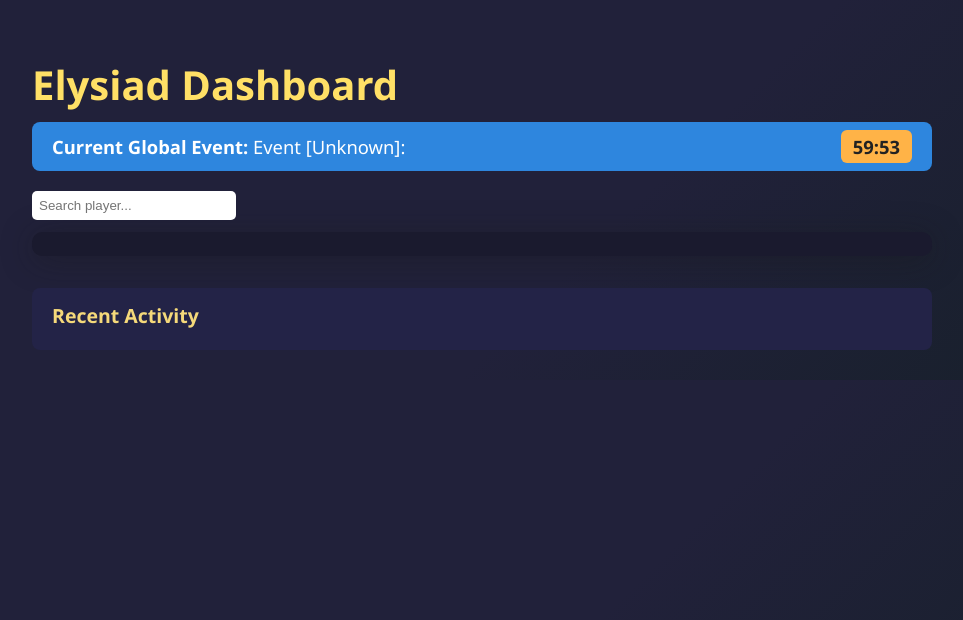
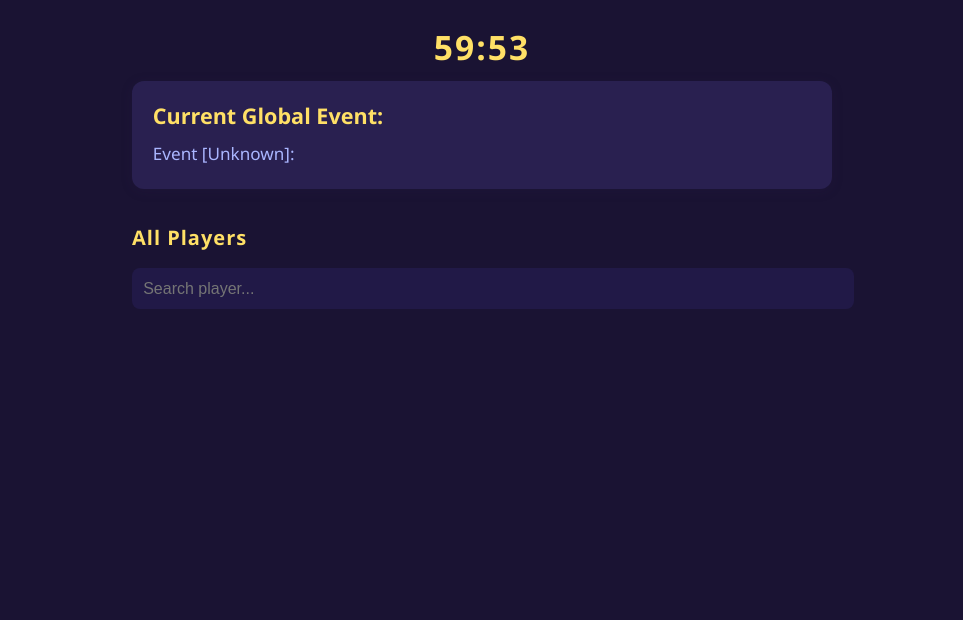
Before and after one commit to Warai777/Elysiad_Bot, a Flask app: page / in a window 1280 px wide. Shown: the top 620 px of the page, without its empty margins (158-1121 px from the left). Run offline with Flask 3, Linux system fonts and the light colour scheme.

Commit message:
Update dashboard.html

```diff
--- a/templates/dashboard.html
+++ b/templates/dashboard.html
@@ -1,109 +1,105 @@
 <!DOCTYPE html>
-<html lang="en">
+<html>
 <head>
-    <meta charset="UTF-8">
     <title>Elysiad Dashboard</title>
     <meta name="viewport" content="width=device-width, initial-scale=1">
     <style>
         body {
-            background: linear-gradient(135deg, #21213a 60%, #17202A 100%);
+            background: #1a1333;
             color: #fff;
             font-family: 'Segoe UI', Arial, sans-serif;
             margin: 0;
+            padding: 0;
         }
-        .container { max-width: 900px; margin: auto; padding: 30px 15px; }
-        h1 { font-size: 2.5rem; color: #ffe066; margin-bottom: 10px; }
-        .event-banner {
-            background: #2e86de;
-            color: #fff;
-            padding: 12px 20px;
-            margin-bottom: 20px;
-            border-radius: 8px;
-            font-size: 1.15rem;
-            display: flex; justify-content: space-between; align-items: center;
+        .container {
+            max-width: 700px;
+            margin: 0 auto;
+            padding: 1.5rem;
         }
         .timer {
-            background: #ffb347;
-            color: #222;
-            padding: 4px 12px;
-            border-radius: 6px;
+            text-align: center;
+            font-size: 2.1rem;
+            color: #ffe066;
             font-weight: bold;
+            margin-bottom: 0.7rem;
+            letter-spacing: 2px;
         }
-        .search-bar input {
-            padding: 7px;
+        .event-box {
+            background: #292050;
+            border-radius: 12px;
+            padding: 1.25rem 1.3rem 1.3rem 1.3rem;
+            margin-bottom: 2.2rem;
+            box-shadow: 0 2px 12px 0 rgba(50,30,80,0.17);
+        }
+        .event-title {
+            color: #ffe066;
+            font-weight: bold;
+            font-size: 1.35rem;
+            margin-bottom: 0.7rem;
+        }
+        .event-content {
+            color: #aab6ff;
+            font-size: 1.07rem;
+            line-height: 1.55;
+        }
+        .player-search {
+            margin: 1.1rem 0 1.3rem 0;
+            width: 100%;
+        }
+        .player-search input {
+            width: 100%;
+            padding: 0.7rem;
             border: none;
-            border-radius: 5px;
-            width: 190px;
-            margin-bottom: 12px;
-            margin-right: 6px;
+            border-radius: 8px;
+            background: #211947;
+            color: #fff;
+            font-size: 1rem;
+            margin-bottom: 1.2rem;
         }
-        .player-list {
-            background: #1a1a2e;
+        .card {
+            background: #22134d;
+            color: #ffe066;
             border-radius: 10px;
-            box-shadow: 0 4px 32px #18181866;
-            padding: 12px 0;
-        }
-        .player-row {
+            margin-bottom: 1.3rem;
+            padding: 0.9rem 1.3rem;
             display: flex;
             align-items: center;
-            padding: 10px 20px;
-            border-bottom: 1px solid #22264b;
-            transition: background 0.2s;
+            justify-content: space-between;
         }
-        .player-row:hover {
-            background: #2e2e52;
+        .player-link {
+            color: #ffe066;
+            text-decoration: none;
+            font-size: 1.13rem;
+            font-weight: 500;
+            transition: color 0.2s;
         }
-        .avatar {
-            width: 40px; height: 40px;
-            border-radius: 50%;
-            margin-right: 20px;
-            object-fit: cover;
-            border: 2px solid #ffe066;
+        .player-link:hover {
+            color: #d4c85f;
+            text-decoration: underline;
         }
-        .tier-badge {
-            margin-left: 12px;
-            background: #ffe066;
-            color: #333;
-            padding: 2px 7px;
-            border-radius: 6px;
-            font-size: 0.95rem;
+        .section-title {
+            font-size: 1.25rem;
+            color: #ffe066;
             font-weight: bold;
+            margin: 1.9rem 0 0.8rem 0;
+            letter-spacing: 1px;
         }
-        .user-link {
-            color: #7ee5f8;
-            text-decoration: none;
-            font-size: 1.18rem;
-            font-weight: 500;
-            transition: color 0.16s;
-        }
-        .user-link:hover { color: #fff; }
-        .progress { margin-left: auto; font-size: 0.98rem; color: #ffe066; }
-        .activity-feed {
-            background: #232347;
-            border-radius: 8px;
-            margin-top: 32px;
-            padding: 14px 20px;
-        }
-        .activity-feed h2 { font-size: 1.22rem; color: #f5d97a; margin: 0 0 7px 0; }
-        .activity-row { color: #b3d1ff; margin-bottom: 4px; font-size: 1.01rem;}
-        @media (max-width: 600px) {
-            h1 { font-size: 1.2rem; }
-            .player-row, .activity-feed { padding: 7px; }
-            .avatar { width: 32px; height: 32px; }
-            .container { padding: 9px; }
+        @media (max-width: 700px) {
+            .container {
+                padding: 0.5rem;
+            }
         }
     </style>
     <script>
-        // Live countdown timer (auto-refresh every second)
-        function startTimer(secs) {
-            let el = document.getElementById('timer');
+        function updateTimer(secs) {
+            const timerElem = document.getElementById("timer");
+            let t = secs;
             function tick() {
-                if (secs < 0) return;
-                let m = Math.floor(secs / 60);
-                let s = secs % 60;
-                el.textContent = m + ":" + (s < 10 ? "0" : "") + s;
-                if (secs > 0) {
-                    secs--;
+                let m = Math.floor(t / 60);
+                let s = t % 60;
+                timerElem.textContent = `${m}:${s < 10 ? "0" : ""}${s}`;
+                if (t > 0) {
+                    t--;
                     setTimeout(tick, 1000);
                 }
             }
@@ -111,55 +107,42 @@
         }
         window.onload = function() {
             {% if time_left %}
-            let secs = {{ time_left.split(":")[0]|int * 60 + time_left.split(":")[1]|int }};
-            startTimer(secs);
+            let timeArr = "{{ time_left }}".split(":");
+            let totalSecs = parseInt(timeArr[0])*60 + parseInt(timeArr[1]);
+            updateTimer(totalSecs);
             {% endif %}
-        }
-        // Search/Filter
-        function filterPlayers() {
-            let search = document.getElementById("playerSearch").value.toLowerCase();
-            let rows = document.querySelectorAll(".player-row");
-            rows.forEach(function(row) {
-                let user = row.querySelector(".user-link").textContent.toLowerCase();
-                row.style.display = user.includes(search) ? "flex" : "none";
-            });
         }
     </script>
 </head>
 <body>
     <div class="container">
-        <h1>Elysiad Dashboard</h1>
-        <div class="event-banner">
-            <div>
-                <b>Current Global Event:</b>
-                {{ global_event or "No global event active" }}
-            </div>
-            <div>
-                <span class="timer" id="timer">{{ time_left or "??:??" }}</span>
+        <div class="timer" id="timer"></div>
+        <div class="event-box">
+            <div class="event-title">Current Global Event:</div>
+            <div class="event-content">
+                {{ global_event }}
             </div>
         </div>
-        <div class="search-bar">
-            <input type="text" id="playerSearch" placeholder="Search player..." onkeyup="filterPlayers()">
+        <div class="section-title">All Players</div>
+        <div class="player-search">
+            <input type="text" id="search" placeholder="Search player..." onkeyup="searchPlayers()">
         </div>
-        <div class="player-list">
-            {% for uid, u in users.items() %}
-            <div class="player-row">
-                <img src="https://ui-avatars.com/api/?name={{ u['Name']|urlencode }}&background=312b62&color=fff" class="avatar">
-                <a class="user-link" href="/user/{{ uid }}">{{ u['Name'] }}</a>
-                <span class="tier-badge">{{ u['Tier'] }}</span>
-                <span class="progress">Ch. {{ u['Story']['chapter'] }} | Sc. {{ u['Story']['scene'] }}</span>
+        {% for uid, u in users.items() %}
+            <div class="card">
+                <a href="/user/{{uid}}" class="player-link">{{ u["Name"] or uid }}</a>
+                <span>{{ u["Tier"] }} | Ch. {{ u["Story"]["chapter"] }} | Sc. {{ u["Story"]["scene"] }}</span>
             </div>
-            {% endfor %}
-        </div>
-        <div class="activity-feed">
-            <h2>Recent Activity</h2>
-            {% for uid, u in users.items() %}
-            <div class="activity-row">
-                <b>{{ u['Name'] }}:</b>
-                {{ u['LastStory'][:70] ~ ("..." if u['LastStory']|length > 70 else "") }}
-            </div>
-            {% endfor %}
-        </div>
+        {% endfor %}
     </div>
+    <script>
+        function searchPlayers() {
+            let input = document.getElementById("search").value.toLowerCase();
+            let cards = document.getElementsByClassName("card");
+            for (let c of cards) {
+                let name = c.querySelector(".player-link").textContent.toLowerCase();
+                c.style.display = name.includes(input) ? "flex" : "none";
+            }
+        }
+    </script>
 </body>
 </html>
```
